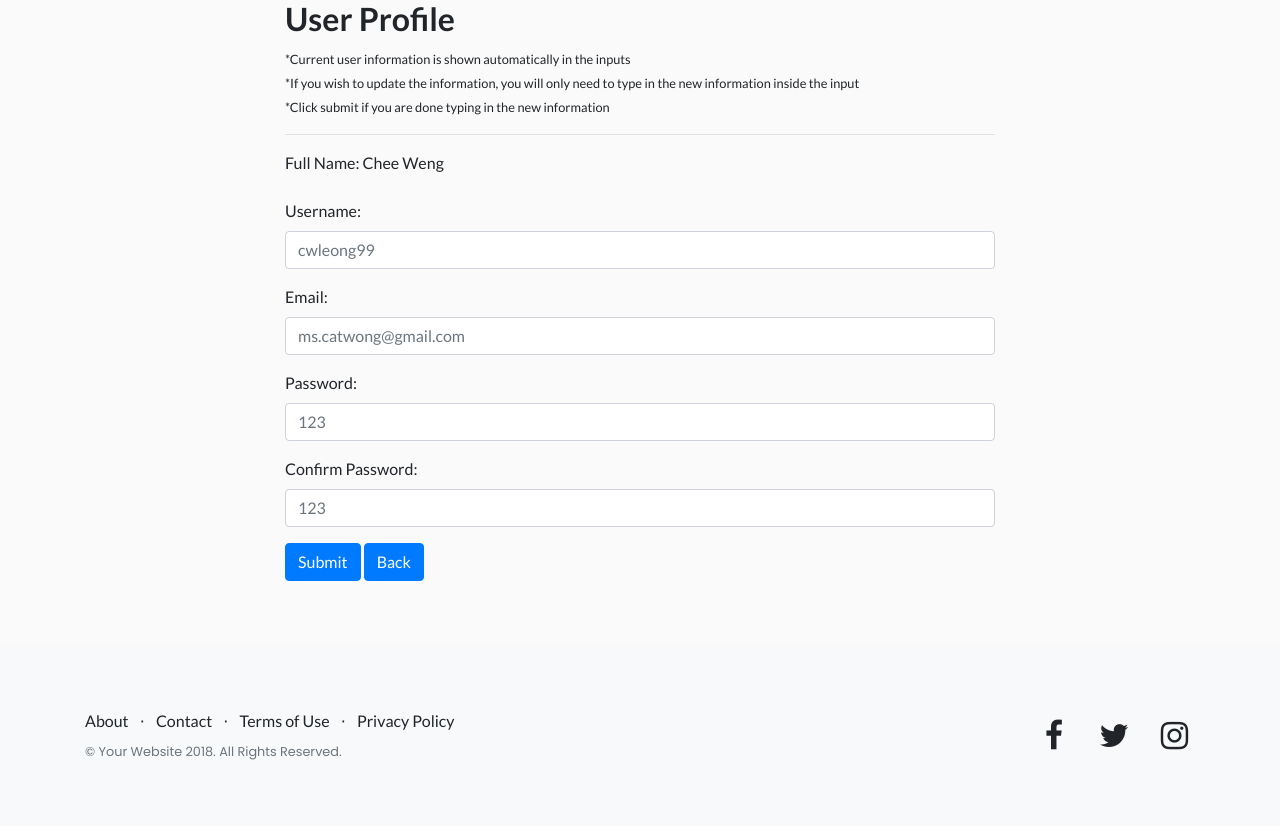
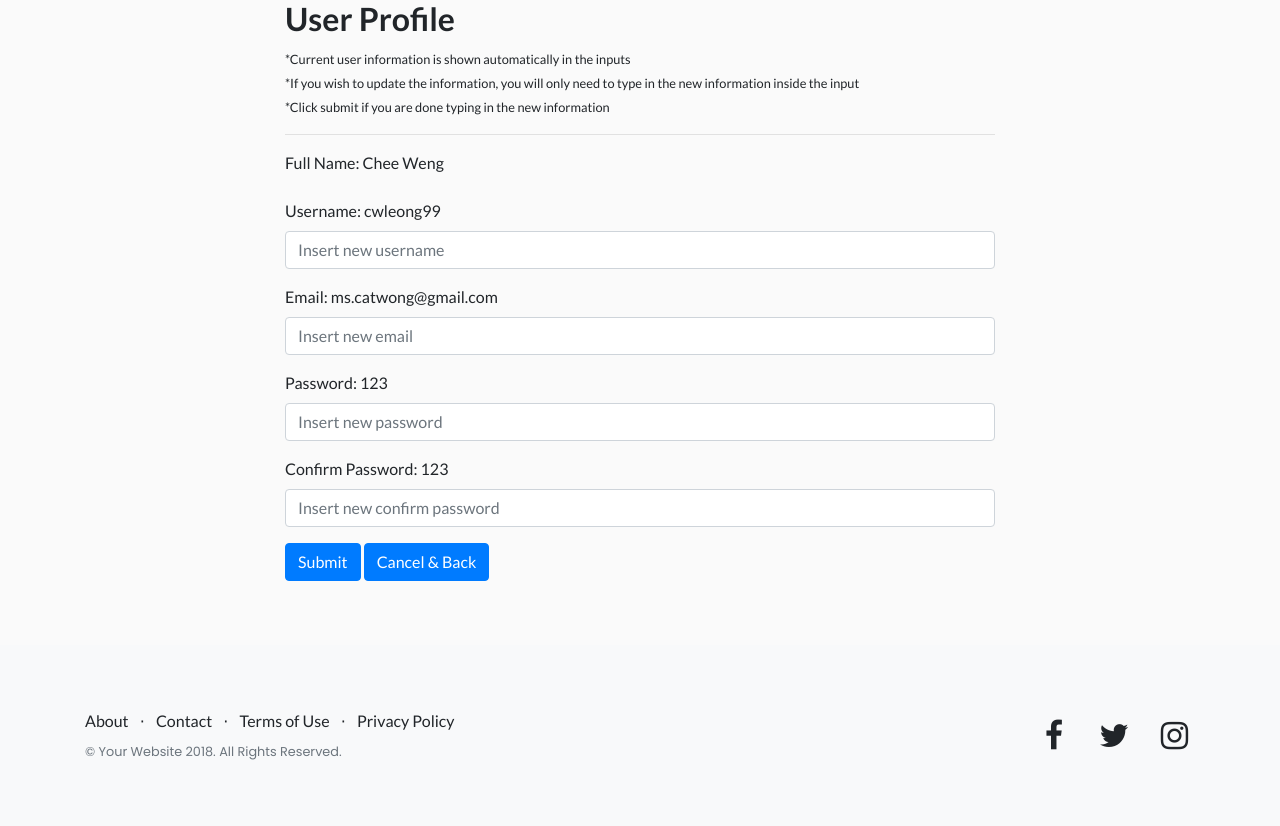
Before and after one commit to csleong98/LearnX, a PHP site: page /profile.php in a window 1280 px wide. Shown: the part 136-962 px from the top of the page. Run offline with PHP 8.4, Linux system fonts and the light colour scheme; a user stored in the database is signed in; data comes from the database, SQL or seed files in the repository; some libraries are stand-ins or nearby versions.

Commit message:
edit profile bug fixed

```diff
--- a/profile.php
+++ b/profile.php
@@ -70,28 +70,28 @@ $username = $_SESSION['login_username'];
         </div>
 
         <div class="form-group">
-            <label class="mr-sm-2" for="username">Username:</label>
-            <input name="username" class="form-control" type="text" placeholder="<?php echo $edit_username;?>">
+            <label class="mr-sm-2" for="username">Username: <?php echo $edit_username;?></label>
+            <input name="username" class="form-control" type="text" placeholder="Insert new username">
         </div>
 
         <div class="form-group">
-            <label class="mr-sm-2" for="email">Email:</label>
-            <input name="email" class="form-control" type="email" placeholder="<?php echo $email;?>">
+            <label class="mr-sm-2" for="email">Email: <?php echo $email;?></label>
+            <input name="email" class="form-control" type="email" placeholder="Insert new email">
         </div>
 
         <div class="form-group">
-            <label class="mr-sm-2" for="password">Password:</label>
-            <input name="password" class="form-control" type="password" placeholder="<?php echo $password;?>">
+            <label class="mr-sm-2" for="password">Password: <?php echo $password;?></label>
+            <input name="password" class="form-control" type="password" placeholder="Insert new password">
         </div>
 
         <div class="form-group">
-            <label class="mr-sm-2" for="email">Confirm Password:</label>
-            <input name="confirm_password" class="form-control" type="password" placeholder="<?php echo $confirm_password;?>">
+            <label class="mr-sm-2" for="email">Confirm Password: <?php echo $confirm_password;?></label>
+            <input name="confirm_password" class="form-control" type="password" placeholder="Insert new confirm password">
         </div>
 
         <div class="form-group">
                 <button type="submit" name="edit" class="btn btn-primary">Submit</button>
-                <a href="user_homepage.php" class="btn btn-primary">Back</a>
+                <a href="user_homepage.php" class="btn btn-primary">Cancel & Back</a>
         </div>
     </form>
 </div>
```
Also changed, not shown: edit_profile.php (+26 -26 lines), index.php (+4 -6 lines).
